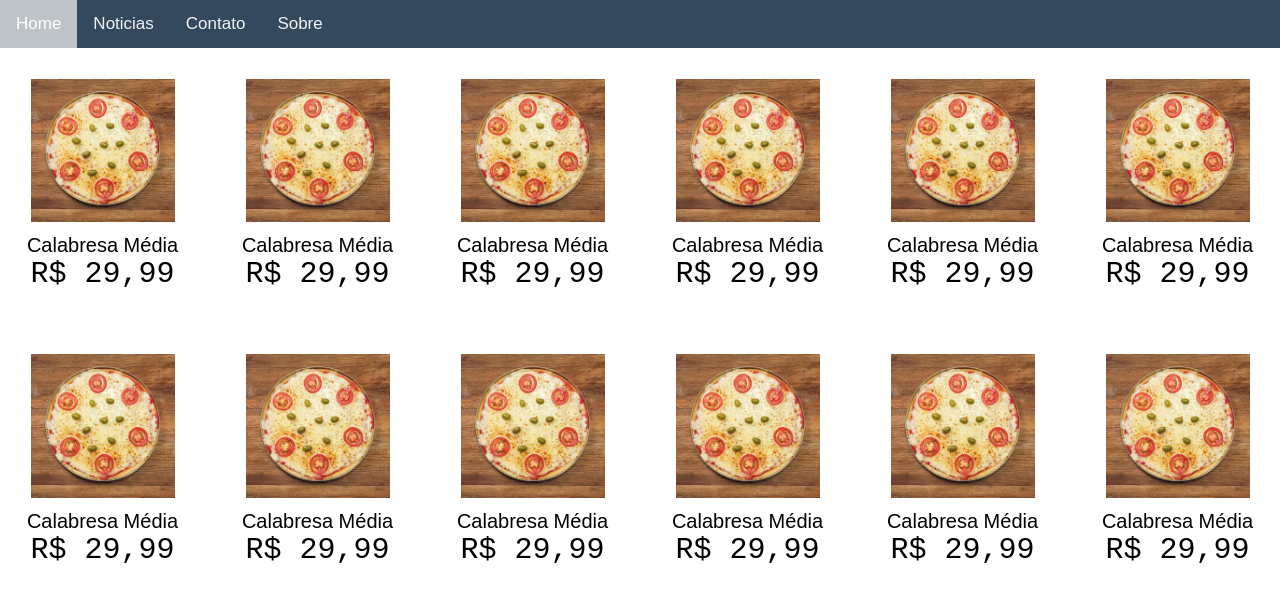
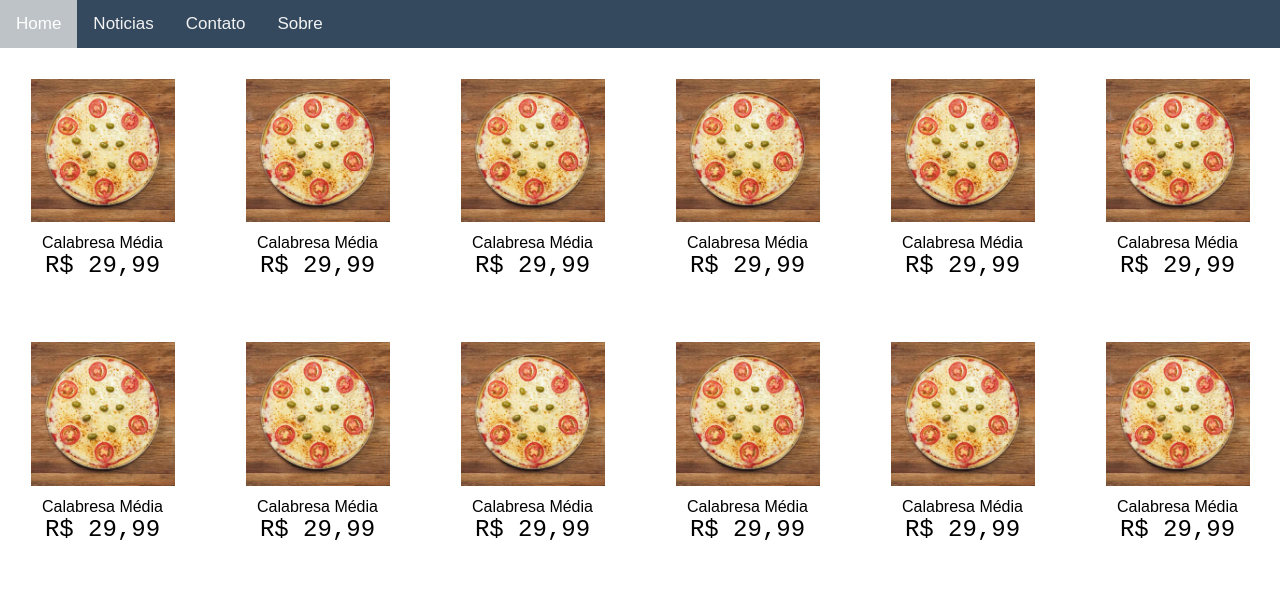
Before and after one commit to gabrielnama2/Trabalho-Prog-Web, a plain HTML site: page homepage.html in a window 1280 px wide. Drawn offline with Linux system fonts and the light colour scheme.

Commit message:
Update formatacao.css

```diff
--- a/css/formatacao.css
+++ b/css/formatacao.css
@@ -35,13 +35,13 @@ img {
 
 .preco {
     text-align: center;
-    font-size: 30px;
+    font-size: 1.5em;
     font-family: 'Courier New', Courier, monospace;
 }
 
 .nome-prod {
     text-align: center;
-    font-size: 20px;
+    font-size: 1em;
 }
 
 p {
```
